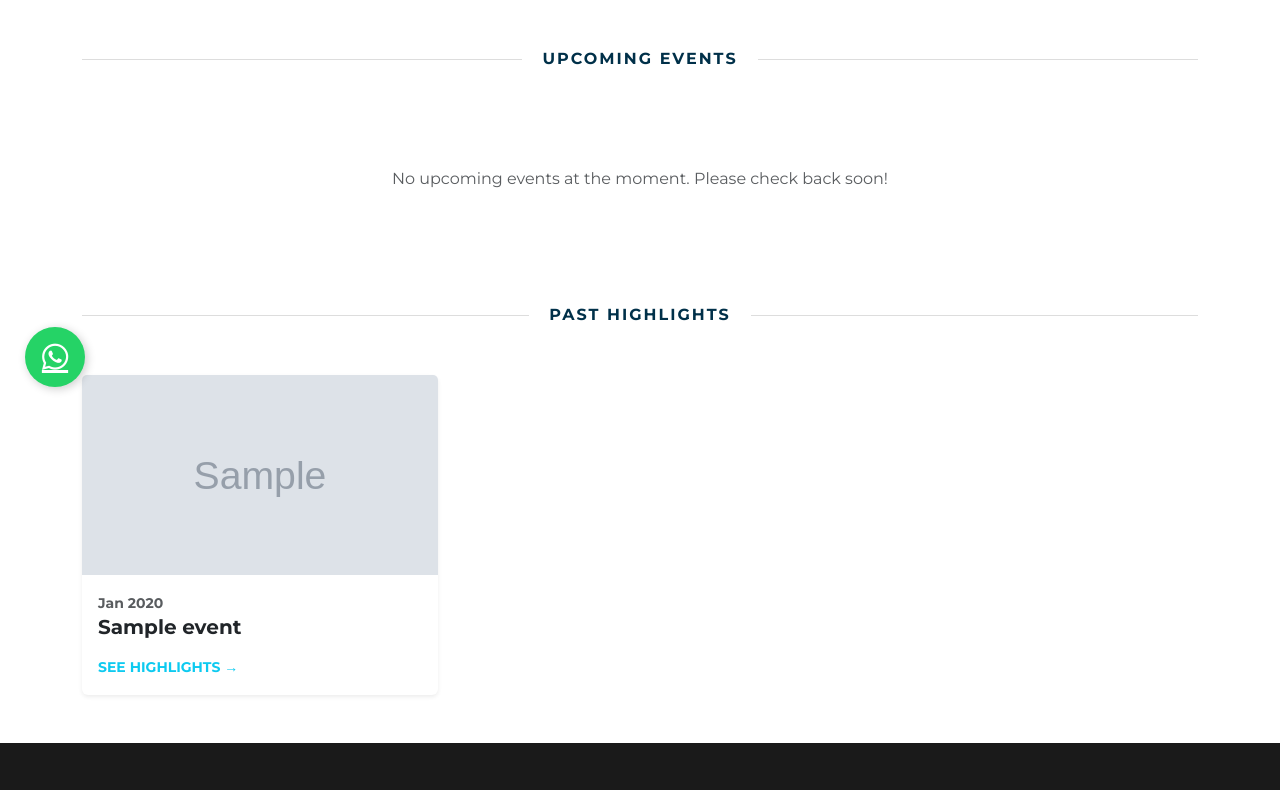
After one commit to Makobi5/rvm-africa-site, a Django app: page /events/ in a window 1280 px wide. The commit adds this page. Shown: the part 388-1178 px from the top of the page. Run offline with Django 5.2, Linux system fonts and the light colour scheme; tables that the repository leaves empty hold one stand-in row (values such as "Sample post"); grey boxes marked "Sample" are stand-in pictures.

Commit message:
added events page

```diff
--- a/core/urls.py
+++ b/core/urls.py
@@ -4,5 +4,6 @@ from . import views
 urlpatterns = [
     path('', views.home, name='home'),
     path('about/', views.about, name='about'),
-     path('event/<int:pk>/', views.event_detail, name='event_detail'),
+    path('event/<int:pk>/', views.event_detail, name='event_detail'),
+    path('events/', views.events_list, name='events_list'),
 ]
--- a/core/views.py
+++ b/core/views.py
@@ -21,6 +21,16 @@ def home(request):
     return render(request, 'index.html', context)
 def about(request):
     return render(request, 'about.html')
+def events_list(request):
+    now = timezone.now()
+    # Get all active events, split by date
+    upcoming = Event.objects.filter(date__gte=now, is_active=True).order_by('date')
+    past = Event.objects.filter(date__lt=now, is_active=True).order_by('-date')
+
+    return render(request, 'events.html', {
+        'upcoming': upcoming,
+        'past': past
+    })
 
 def event_detail(request, pk):
     event = get_object_or_404(Event, pk=pk)
--- a/static/css/style.css
+++ b/static/css/style.css
@@ -208,3 +208,20 @@ body {
     font-size: 1.15rem;
     line-height: 1.6;
 }
+
+.btn-outline-brand {
+    border: 1px solid var(--sky-blue);
+    color: var(--sky-blue);
+    font-weight: 700;
+    text-transform: uppercase;
+    font-size: 0.75rem;
+    padding: 8px 15px;
+    background: transparent;
+    border-radius: 0;
+    transition: 0.3s;
+}
+
+.btn-outline-brand:hover {
+    background-color: var(--sky-blue);
+    color: white;
+}
--- a/templates/base.html
+++ b/templates/base.html
@@ -458,7 +458,9 @@
                                 <a href="#"><i class="fas fa-angle-right"></i> Economic Empowerment</a>
                             </div>
                         </div>
-
+                        <div class="sf-item">
+                            <a href="{% url 'events_list' %}">EVENTS</a>
+                        </div>
                     </nav>
                 </div>
                 <div class="col-md-4 text-md-end" style="color: rgba(255,255,255,0.65); font-size: 0.78rem;">
--- /dev/null
+++ b/templates/events.html
@@ -0,0 +1,56 @@
+{% extends 'base.html' %}
+{% load static %}
+
+{% block content %}
+<!-- Header -->
+<section class="py-5" style="background: linear-gradient(rgba(0,48,73,0.8), rgba(0,48,73,0.8)), url('{% static 'images/hero.jpg' %}'); background-size: cover; color: white;">
+    <div class="container text-center py-5">
+        <h1 class="display-4 fw-bold">OUR EVENTS</h1>
+        <p class="lead">Join us for worship, fellowship, and community transformation.</p>
+    </div>
+</section>
+
+<div class="container py-5">
+    <!-- UPCOMING SECTION -->
+    <div class="section-divider mb-5"><span>UPCOMING EVENTS</span></div>
+    <div class="row g-4 mb-5">
+        {% for event in upcoming %}
+        <div class="col-md-6">
+            <div class="card event-card-compact shadow-sm">
+                <div class="event-img-small" style="height: 350px;">
+                    <span class="event-badge-live">UPCOMING</span>
+                    <img src="{{ event.image.url }}" alt="{{ event.title }}">
+                </div>
+                <div class="event-content-small">
+                    <h5 class="text-info small fw-bold"><i class="fas fa-calendar-alt me-1"></i> {{ event.date|date:"l, F d, Y @ g:i A" }}</h5>
+                    <h3 class="fw-bold h4">{{ event.title }}</h3>
+                    <p class="text-muted">{{ event.description|truncatewords:30 }}</p>
+                    <a href="{% url 'event_detail' event.pk %}" class="btn btn-dim-red">VIEW EVENT DETAILS</a>
+                </div>
+            </div>
+        </div>
+        {% empty %}
+        <div class="col-12 text-center py-5">
+            <p class="text-muted">No upcoming events at the moment. Please check back soon!</p>
+        </div>
+        {% endfor %}
+    </div>
+
+    <!-- PAST HIGHLIGHTS SECTION -->
+    <div class="section-divider mb-5"><span>PAST HIGHLIGHTS</span></div>
+    <div class="row g-4">
+        {% for event in past %}
+        <div class="col-lg-4 col-md-6">
+            <div class="card border-0 shadow-sm h-100">
+                <img src="{{ event.image.url }}" class="card-img-top" style="height: 200px; object-fit: cover; opacity: 0.8;">
+                <div class="card-body">
+                    <span class="text-muted small fw-bold">{{ event.date|date:"M Y" }}</span>
+                    <h5 class="fw-bold mb-3">{{ event.title }}</h5>
+                    <a href="{% url 'event_detail' event.pk %}" class="text-decoration-none fw-bold small text-info">SEE HIGHLIGHTS →</a>
+                </div>
+            </div>
+        </div>
+        {% endfor %}
+    </div>
+</div>
+{% endblock %}
--- a/templates/index.html
+++ b/templates/index.html
@@ -219,7 +219,9 @@
                         </div>
                         <h4 class="fw-bold mb-3" style="color: var(--navy-blue);">{{ event.title }}</h4>
                         <p class="text-muted small mb-4">{{ event.description|truncatechars:180 }}</p>
-                        <a href="#" class="btn btn-outline-primary btn-sm rounded-0 fw-bold">EVENT DETAILS</a>
+                        <a href="{% url 'events_list' %}" class="btn btn-navy w-100 text-white fw-bold py-2" style="background: var(--navy-blue); border-radius: 0; font-size: 0.8rem;">
+                            VIEW ALL PAST & LIVE EVENTS
+                        </a>
                     </div>
                 </div>
                 {% empty %}
@@ -253,7 +255,7 @@
 
                 <!-- NAVIGATION BUTTON -->
                 <div class="mt-4">
-                    <a href="#" class="btn btn-navy w-100 text-white fw-bold py-2" style="background: var(--navy-blue); border-radius: 0; font-size: 0.8rem;">
+                    <a href="{% url 'events_list' %}" class="btn btn-navy w-100 text-white fw-bold py-2" style="background: var(--navy-blue); border-radius: 0; font-size: 0.8rem;">
                         VIEW ALL PAST & LIVE EVENTS
                     </a>
                 </div>
```
